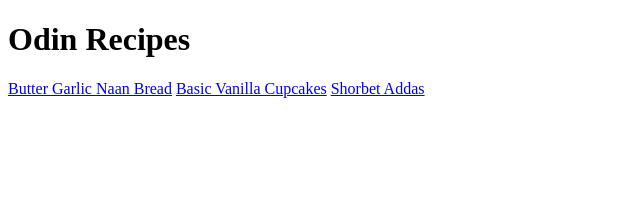
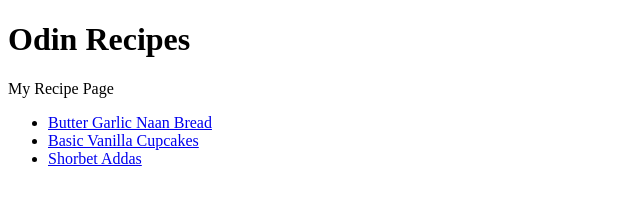
Before and after one commit to fzba-etc/odin-recipes, a plain HTML site: page index.html in a window 1280 px wide. Shown: the whole page, without its empty margins (0-640 px from the left). Drawn offline with Linux system fonts and the light colour scheme.

Commit message:
Formatted the 3 recipes to unordered list.

```diff
--- a/index.html
+++ b/index.html
@@ -2,13 +2,15 @@
 <html lang="en">
     <head>
         <meta charset="utf-8">
-
     </head>
 
     <body>
         <h1>Odin Recipes</h1>
-        <a href="./recipes/garlic-naan.html">Butter Garlic Naan Bread</a>
-        <a href="./recipes/vanilla-cupcakes.html">Basic Vanilla Cupcakes</a>
-        <a href="./recipes/shorbet-addas.html">Shorbet Addas</a>
+        <p>My Recipe Page</p>
+        <ul>
+            <li><a href="./recipes/garlic-naan.html">Butter Garlic Naan Bread</a></li>
+            <li><a href="./recipes/vanilla-cupcakes.html">Basic Vanilla Cupcakes</a></li>
+            <li><a href="./recipes/shorbet-addas.html">Shorbet Addas</a></li>
+        </ul>
     </body>
 </html>
```
